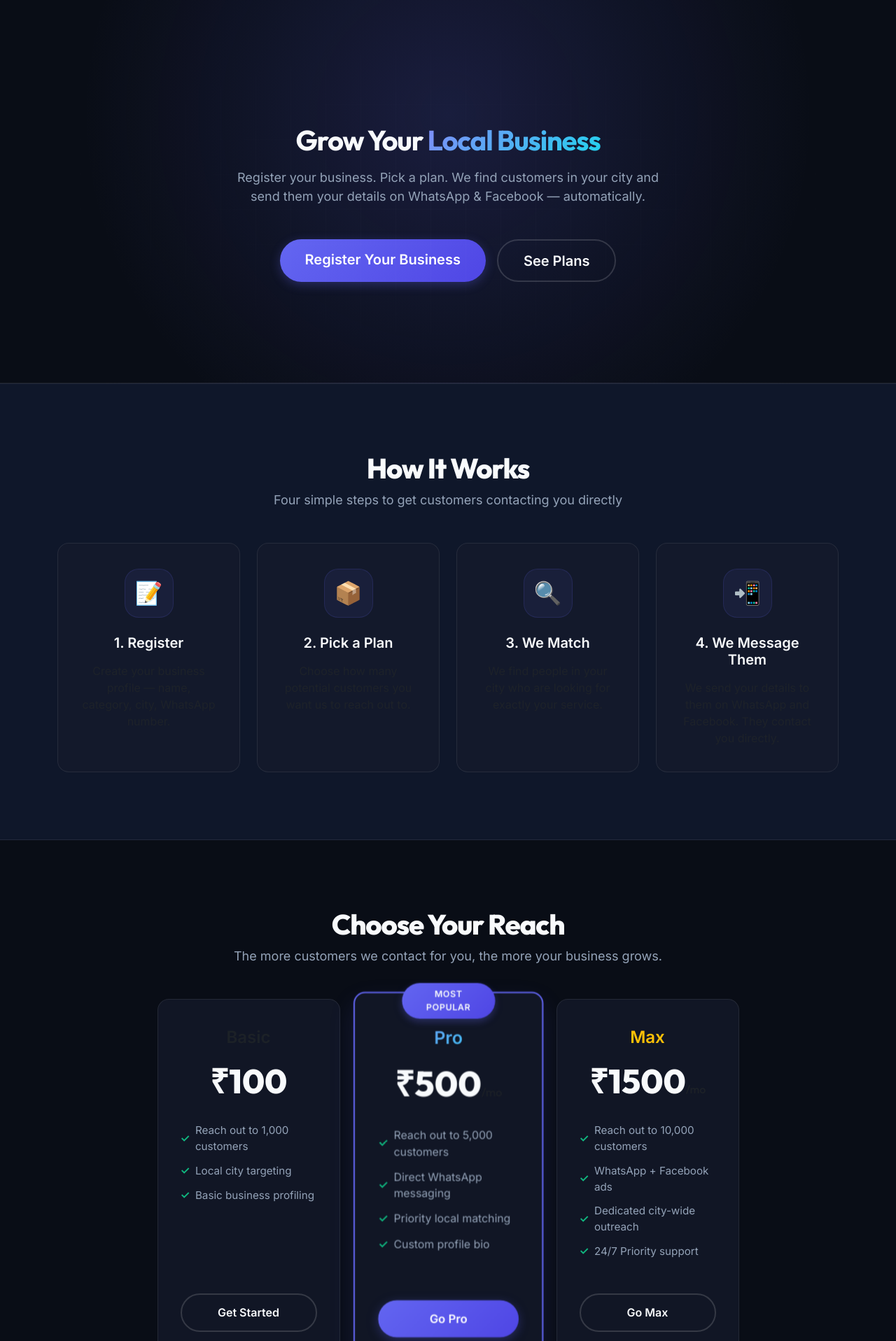
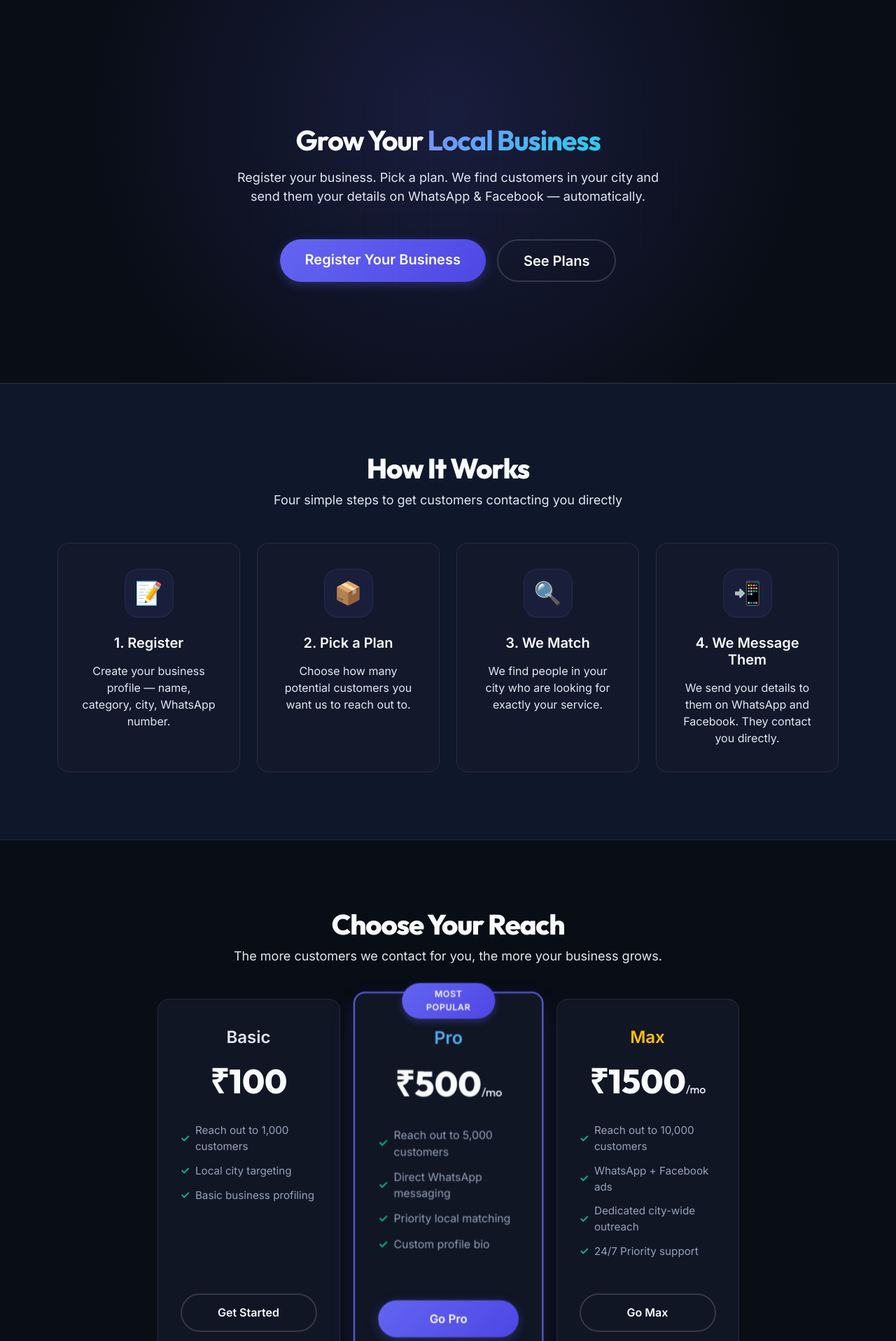
Before and after one commit to ingodwebelieve2817-art/Research, a Django app: page / in a window 1280 px wide. Shown: the part 56-1973 px from the top of the page at 70% size. Run offline with Django 5.2, Linux system fonts and the light colour scheme; parts of the project's set-up code (start-up, migrations or seed data) failed here and were passed over.

Commit message:
Update home.html

```diff
--- a/templates/home.html
+++ b/templates/home.html
@@ -14,7 +14,8 @@
     --border-card: rgba(255, 255, 255, 0.08);
     --border-card-hover: rgba(99, 102, 241, 0.4);
     --text-main: #f8fafc;
-    --text-muted: #94a3b8;
+    --text-muted: #e2e8f0; /* Premium Pearl White */
+    --text-dimmed: #94a3b8; /* Muted Slate */
     --color-primary: #6366f1; /* Indigo */
     --color-secondary: #06b6d4; /* Cyan */
     --color-accent: #10b981; /* Emerald / WhatsApp green */
@@ -27,6 +28,15 @@
     color: var(--text-main);
     font-family: var(--font-body);
     overflow-x: hidden;
+  }
+
+  /* Explicit Bootstrap text overrides to prevent camouflage */
+  .text-muted {
+    color: var(--text-muted) !important;
+  }
+
+  .text-secondary {
+    color: var(--text-dimmed) !important;
   }
 
   /* Custom Text Gradient */
@@ -104,7 +114,7 @@
 
   .subtitle {
     font-size: 1.125rem;
-    color: var(--text-muted);
+    color: var(--text-muted) !important;
     max-width: 620px;
     margin: 0 auto;
   }
@@ -247,7 +257,7 @@
 
   .feature-list li {
     margin-bottom: 0.75rem;
-    color: var(--text-muted);
+    color: var(--text-dimmed) !important;
     font-size: 0.95rem;
     display: flex;
     align-items: center;
```
